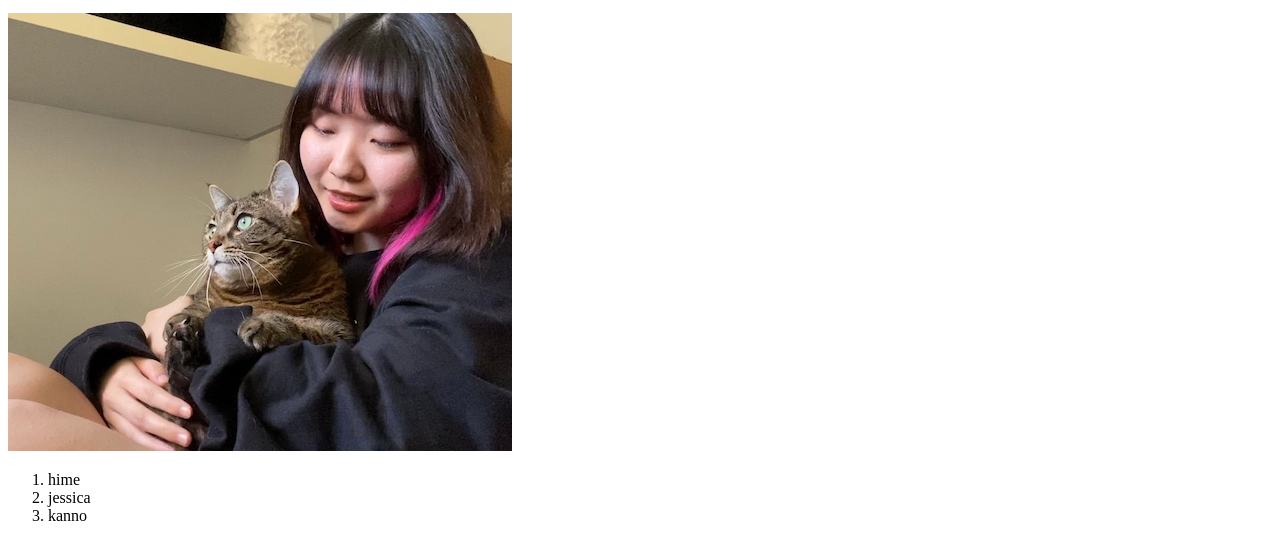
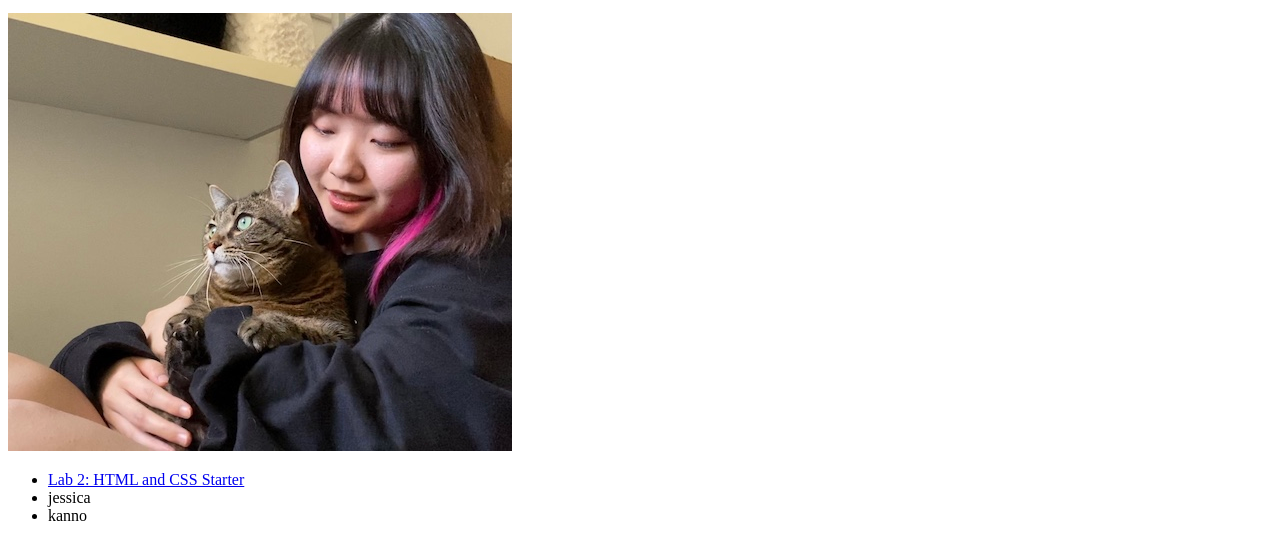
Before and after one commit to himekanno/art101, a plain HTML site: page index.html in a window 1280 px wide. Shown: the part 119-678 px from the top of the page. Drawn offline with Linux system fonts and the light colour scheme.

Commit message:
Update index.html

```diff
--- a/index.html
+++ b/index.html
@@ -15,8 +15,8 @@
 	</main>
 </div>
 </html>
-<ol>
-	<li>hime</li>
+<ul>
+	<li><a href="lab2">Lab 2: HTML and CSS Starter</a></li>
 	<li>jessica</li>
 	<li>kanno</li>
-</ol>
+</ul>
```
